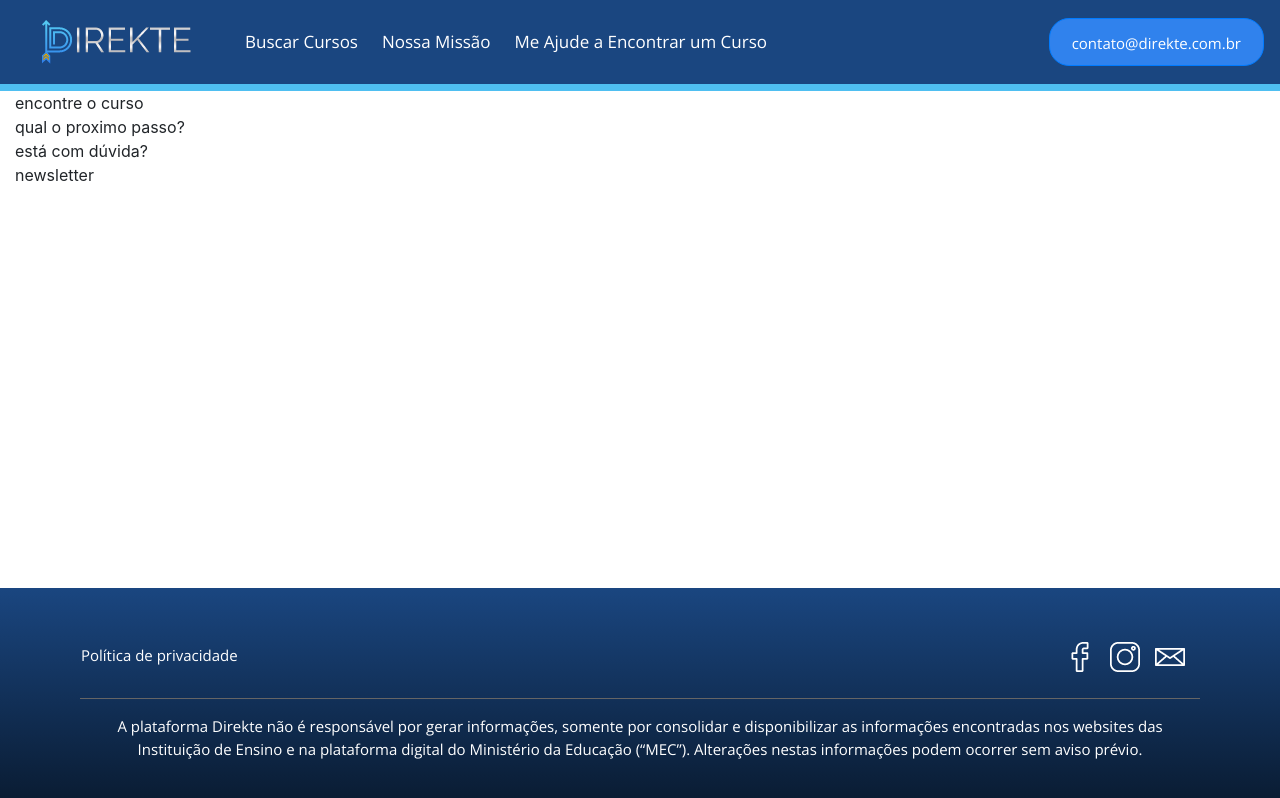
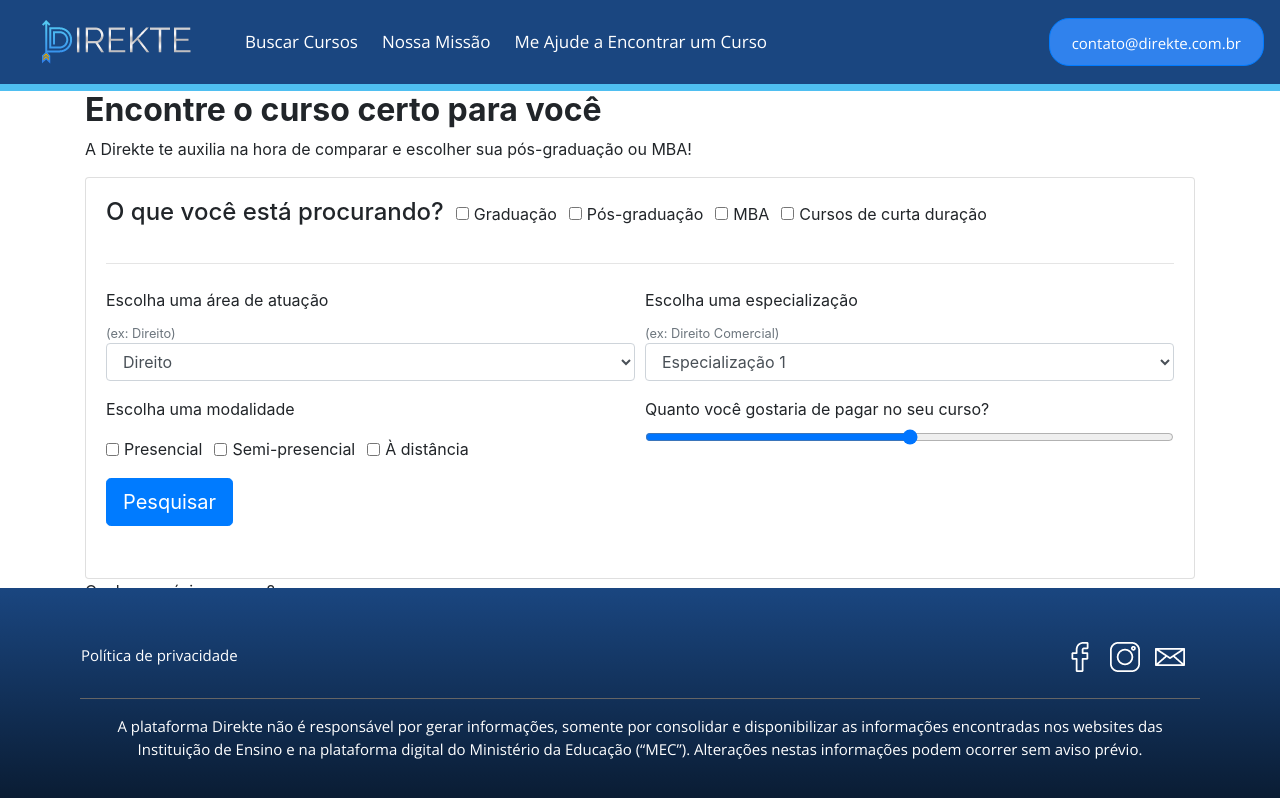
Before and after one commit to brunomorello/dkt_frontend_v2, an Angular app in the folder dkt-frontend/: page / in a window 1280 px wide. Shown: the top 798 px of the page. Built offline with nearby package versions, Linux system fonts and the light colour scheme.

Commit message:
added some main content

```diff
--- a/dkt-frontend/src/app/app.component.html
+++ b/dkt-frontend/src/app/app.component.html
@@ -1,15 +1,157 @@
 <div>
   <dkt-header></dkt-header>
   <main>
-    <div class="container-fluid">
+    <div class="container">
       <div class="row">
         <div class="col">
-          encontre o curso
+          <section class="custom-main-search-menu">
+
+            <h2>
+              <b>Encontre o curso certo para você</b>
+            </h2>
+
+            <p>
+              A Direkte te auxilia na hora de comparar e escolher sua pós-graduação ou MBA!
+            </p>
+
+            <form action="#">
+
+              <div class="card">
+                <div class="card-body">
+                  <div class="form-group">
+
+                    <div class="form-check form-check-inline">
+                      <h4 class="card-title">
+                        O que você está procurando?
+                      </h4>
+                    </div>
+
+                    <div class="form-check form-check-inline">
+                      <input type="checkbox" class="form-check-input" value="a" id="a">
+                      <label for="a" class="form-check-label">
+                        Graduação
+                      </label>
+                    </div>
+
+                    <div class="form-check form-check-inline">
+                      <input type="checkbox" class="form-check-input" value="b" id="b">
+                      <label for="b" class="form-check-label">
+                        Pós-graduação
+                      </label>
+                    </div>
+
+                    <div class="form-check form-check-inline">
+                      <input type="checkbox" class="form-check-input" value="c" id="c">
+                      <label for="c" class="form-check-label">
+                        MBA
+                      </label>
+                    </div>
+
+                    <div class="form-check form-check-inline">
+                      <input type="checkbox" class="form-check-input" value="d" id="d">
+                      <label for="d" class="form-check-label">
+                        Cursos de curta duração
+                      </label>
+                    </div>
+
+                    <hr class="my-4">
+
+                    <div class="form-row">
+                      <div class="form-group col-md-6">
+                        <label for="course-area-select">Escolha uma área de atuação </label>
+                        <small class="form-text text-muted">(ex: Direito)</small>
+                        <select name="course-area-select" id="course-area-select" class="form-control">
+                          <option selected value="a">Direito</option>
+                          <option value="b">Tecnologia da Informação</option>
+                        </select>
+                      </div>
+
+                      <div class="form-group col-md-6">
+                        <label for="course-specialization-select">Escolha uma especialização </label>
+                        <small class="form-text text-muted">(ex: Direito Comercial)</small>
+                        <select name="course-specialization-select" id="course-specialization-select" class="form-control">
+                          <option selected value="a">Especialização 1</option>
+                          <option value="b">Especialização 2</option>
+                        </select>
+                      </div>
+                    </div>
+
+                    <div class="form-row">
+                      <div class="form-group col-md-6">
+
+                        <p>Escolha uma modalidade</p>
+
+                        <div class="form-check form-check-inline">
+                          <input type="checkbox" class="form-check-input" value="e" id="e">
+                          <label for="e" class="form-check-label">
+                            Presencial
+                          </label>
+                        </div>
+
+                        <div class="form-check form-check-inline">
+                          <input type="checkbox" class="form-check-input" value="f" id="f">
+                          <label for="f" class="form-check-label">
+                            Semi-presencial
+                          </label>
+                        </div>
+
+                        <div class="form-check form-check-inline">
+                          <input type="checkbox" class="form-check-input" value="g" id="g">
+                          <label for="g" class="form-check-label">
+                            À distância
+                          </label>
+                        </div>
+
+                      </div>
+
+                      <div class="form-group col-md-6">
+                        <label for="course-price-range">Quanto você gostaria de pagar no seu curso?</label>
+                        <input type="range" name="course-price-range" id="course-price-range" class="form-control-range">
+                      </div>
+                    </div>
+
+                    <div class="form-row">
+                      <div class="form-group col-md-12">
+                        <button type="button" class="btn btn-primary btn-lg">Pesquisar</button>
+                      </div>
+                    </div>
+
+                  </div>
+                </div>
+              </div>
+
+            </form>
+
+          </section>
         </div>
       </div>
       <div class="row">
         <div class="col">
-          qual o proximo passo?
+          <section class="custom-next-step">
+            <p>Qual seu próximo passo?</p>
+
+            <p>Buscando recolocação no mercado? Promoção no seu emprego atual? Melhorar sua qualificação? Mudança de carreira?
+            Independente do que te motiva a continuar seus estudos, estamos aqui pra te ajudar a alcançar o que deseja. Somos uma
+            plataforma de busca e comparação de cursos de pós-graduação e MBA na cidade de São Paulo. Consolidamos as informações
+            dos cursos disponíveis para você comparar as opções (seja por custo, localização, instituição, etc.) e decidir qual é a
+            melhor para você!</p>
+
+            <div class="custom-next-step-content-1">
+              <img src="assets/img/grupo_358.png" alt="image1">
+              Busca rápida de cursos de MBA e pós-graduação, 100% grátis
+            </div>
+
+            <div class="custom-next-step-content-2">
+              <img src="assets/img/grupo_359.png" alt="image2">
+              Encontre a melhor opção para você e que cabe no seu bolso
+            </div>
+
+            <div class="custom-next-step-content-3">
+              <img src="assets/img/grupo_360.png" alt="image3">
+              Fácil comparação de cursos, com as informações que você precisa em um só lugar
+            </div>
+
+          </section>
         </div>
       </div>
       <div class="row">
```
